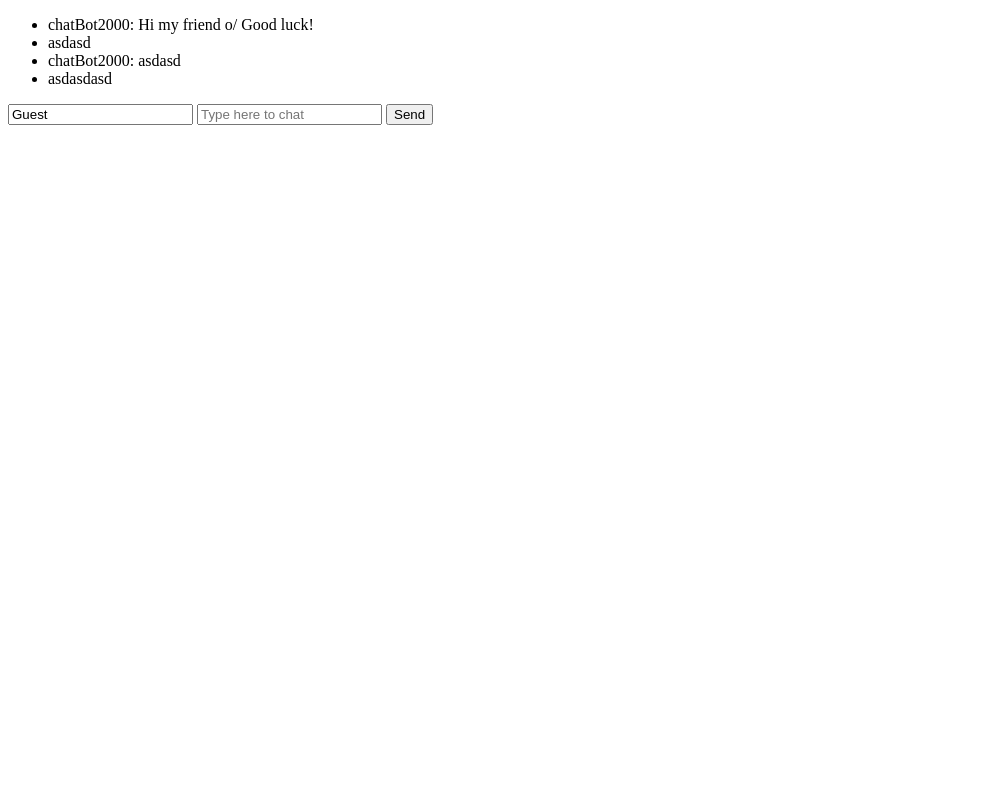
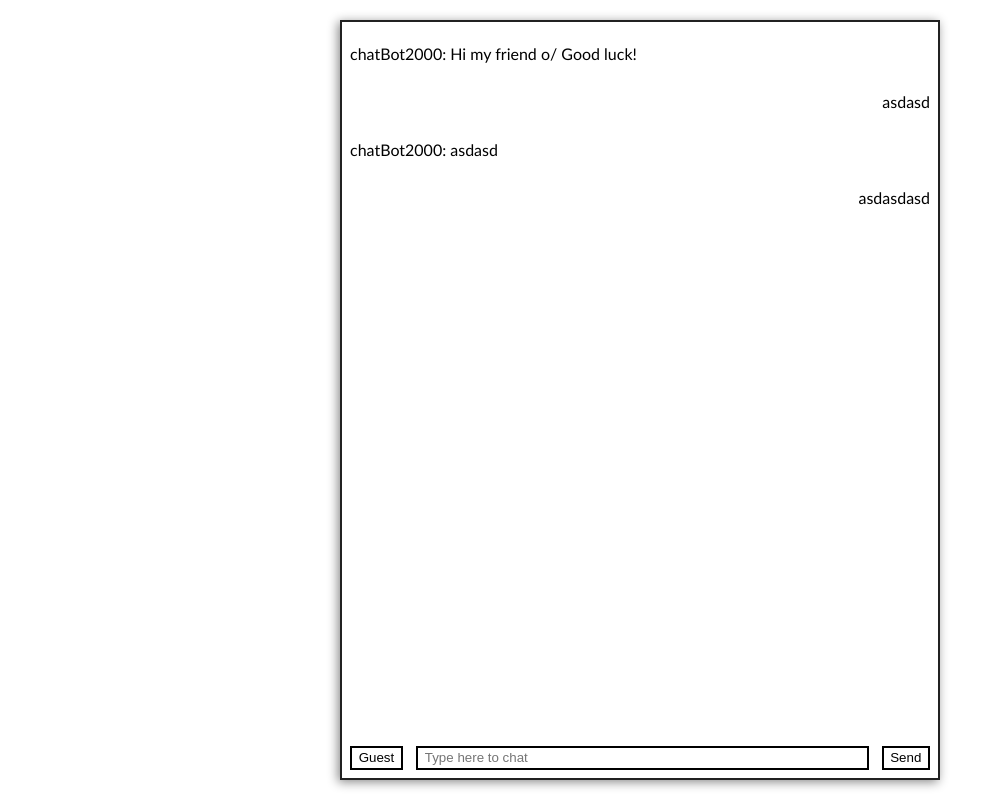
Before and after one commit to andrashari/docler-frontend-coding-exercise, a plain HTML site: page index.html in a window 1280 px wide. Shown: the whole page, without its empty margins (0-1000 px from the left). Drawn offline with Linux system fonts and the light colour scheme.

Commit message:
styles added

```diff
--- a/index.html
+++ b/index.html
@@ -6,6 +6,7 @@
     <meta name="viewport" content="width=device-width, initial-scale=1.0" />
     <title>Docler frontend coding exercise</title>
     <meta name="description" content="Create a chat application with latest JavaScript and socket.io." />
+    <link rel="stylesheet" href="./style.css" />
   </head>
   <body>
     <div class="container">
--- /dev/null
+++ b/style.css
@@ -0,0 +1,72 @@
+* {
+  margin: 0;
+  padding: 0;
+  box-sizing: border-box;
+}
+
+body,
+html {
+  font-family: Trebuchet MS, Lucida Grande, Lucida Sans Unicode, Lucida Sans, sans-serif;
+  font-weight: 300;
+  max-width: 100vw;
+  max-height: 100vh;
+  overflow: hidden;
+}
+
+.window {
+  width: 100%;
+  position: relative;
+}
+
+.container {
+  display: flex;
+  margin: 20px auto;
+  padding: 8px;
+  width: 600px;
+  max-width: 90%;
+  border: 2px solid #212121;
+  box-shadow: -2px 2px 10px #888888;
+  height: calc(100vh - 40px);
+}
+
+#message-list {
+  line-height: 3;
+}
+
+#message-list li {
+  list-style-type: none;
+}
+
+#message-list li:nth-child(odd) {
+  float: left;
+  clear: both;
+}
+
+#message-list li:nth-child(even) {
+  float: right;
+  clear: both;
+}
+
+#controls {
+  width: 100%;
+  display: flex;
+  justify-content: space-between;
+  position: absolute;
+  bottom: 0;
+  width: 100%;
+}
+
+input {
+  padding: 0.2em 0.5em;
+  background: none;
+  border: 2px solid #000;
+}
+
+#nickname {
+  width: 4em;
+}
+
+#message {
+  width: 100%;
+  margin: 0 1vw;
+}
```
